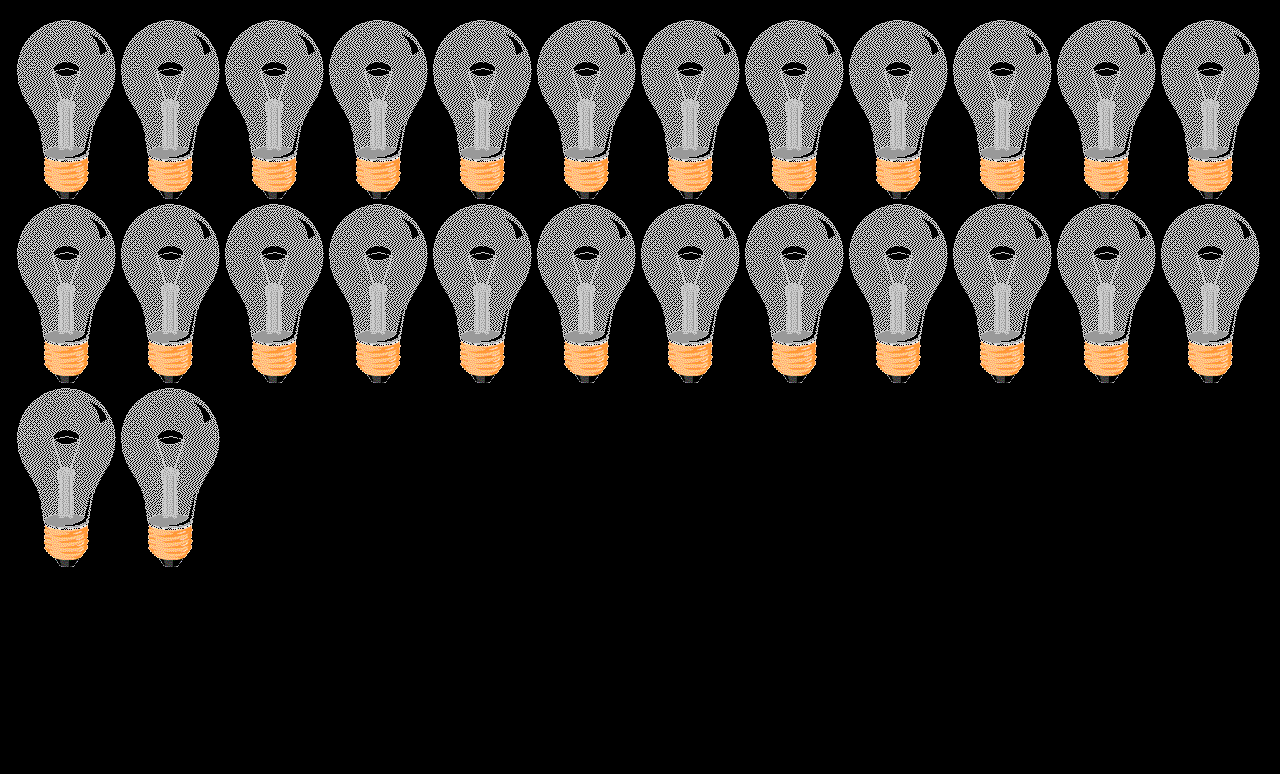
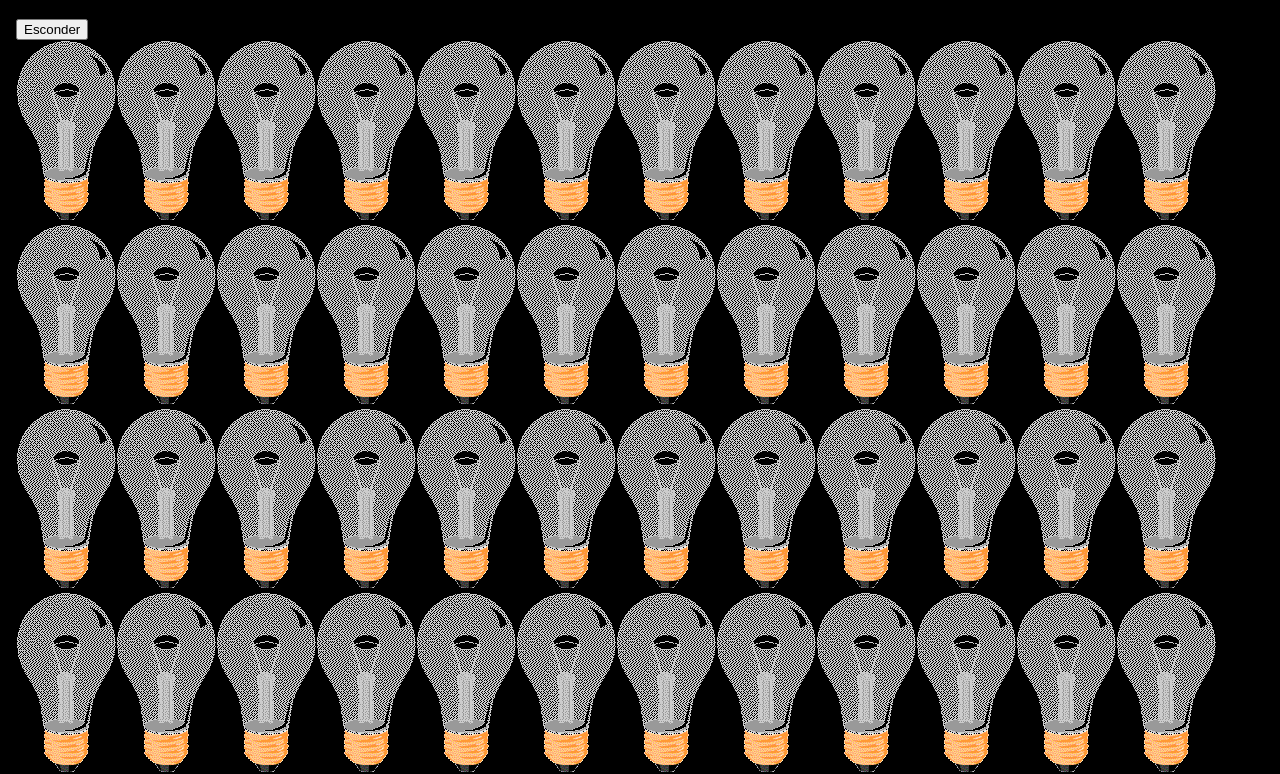
Before and after one commit to fershibli/desenvolvimento-web-1, a plain HTML site: page Projeto09LampadaJs/index.html in a window 1280 px wide. Shown: the part 61-835 px from the top of the page. Before the commit the page ends 800 px from the top, so only its background shows below. Drawn offline with Linux system fonts and the light colour scheme.

Commit message:
feat(Projeto09): criar lampadas dinamicamente

```diff
--- a/Projeto09LampadaJs/index.html
+++ b/Projeto09LampadaJs/index.html
@@ -12,32 +12,9 @@
     <body>
         <main>
             <h1>Lâmpada Mágica</h1>
-            <img id="lampada01" src="./img/luzDesligada.gif" onclick="toggleLampada(this.id)">
-            <img id="lampada02" src="./img/luzDesligada.gif" onclick="toggleLampada(this.id)">
-            <img id="lampada03" src="./img/luzDesligada.gif" onclick="toggleLampada(this.id)">
-            <img id="lampada04" src="./img/luzDesligada.gif" onclick="toggleLampada(this.id)">
-            <img id="lampada05" src="./img/luzDesligada.gif" onclick="toggleLampada(this.id)">
-            <img id="lampada06" src="./img/luzDesligada.gif" onclick="toggleLampada(this.id)">
-            <img id="lampada07" src="./img/luzDesligada.gif" onclick="toggleLampada(this.id)">
-            <img id="lampada08" src="./img/luzDesligada.gif" onclick="toggleLampada(this.id)">
-            <img id="lampada09" src="./img/luzDesligada.gif" onclick="toggleLampada(this.id)">
-            <img id="lampada10" src="./img/luzDesligada.gif" onclick="toggleLampada(this.id)">
-            <img id="lampada11" src="./img/luzDesligada.gif" onclick="toggleLampada(this.id)">
-            <img id="lampada12" src="./img/luzDesligada.gif" onclick="toggleLampada(this.id)">
-            <img id="lampada13" src="./img/luzDesligada.gif" onclick="toggleLampada(this.id)">
-            <img id="lampada14" src="./img/luzDesligada.gif" onclick="toggleLampada(this.id)">
-            <img id="lampada15" src="./img/luzDesligada.gif" onclick="toggleLampada(this.id)">
-            <img id="lampada16" src="./img/luzDesligada.gif" onclick="toggleLampada(this.id)">
-            <img id="lampada17" src="./img/luzDesligada.gif" onclick="toggleLampada(this.id)">
-            <img id="lampada18" src="./img/luzDesligada.gif" onclick="toggleLampada(this.id)">
-            <img id="lampada19" src="./img/luzDesligada.gif" onclick="toggleLampada(this.id)">
-            <img id="lampada20" src="./img/luzDesligada.gif" onclick="toggleLampada(this.id)">
-            <img id="lampada21" src="./img/luzDesligada.gif" onclick="toggleLampada(this.id)">
-            <img id="lampada22" src="./img/luzDesligada.gif" onclick="toggleLampada(this.id)">
-            <img id="lampada23" src="./img/luzDesligada.gif" onclick="toggleLampada(this.id)">
-            <img id="lampada24" src="./img/luzDesligada.gif" onclick="toggleLampada(this.id)">
-            <img id="lampada25" src="./img/luzDesligada.gif" onclick="toggleLampada(this.id)">
-            <img id="lampada26" src="./img/luzDesligada.gif" onclick="toggleLampada(this.id)">
+            <button>Esconder</button>
+            <div>
+            </div>
         </main>
     </body>
 
--- a/Projeto09LampadaJs/script.js
+++ b/Projeto09LampadaJs/script.js
@@ -1,3 +1,5 @@
+main = document.getElementsByTagName('main')[0]
+
 function toggleLampada(elementId) {
     element = document.getElementById(elementId)
     if (element.ligado) {
@@ -8,3 +10,11 @@ function toggleLampada(elementId) {
         element.ligado = true
     }
 }
+
+for (let i = 0; i < 1000; i++) {
+    img = document.createElement('img')
+    img.id = `lampada${i}`
+    img.src = './img/LuzDesligada.gif'
+    img.addEventListener('click', () => toggleLampada(`lampada${i}`))
+    main.getElementsByTagName('div')[0].appendChild(img)
+}
```
